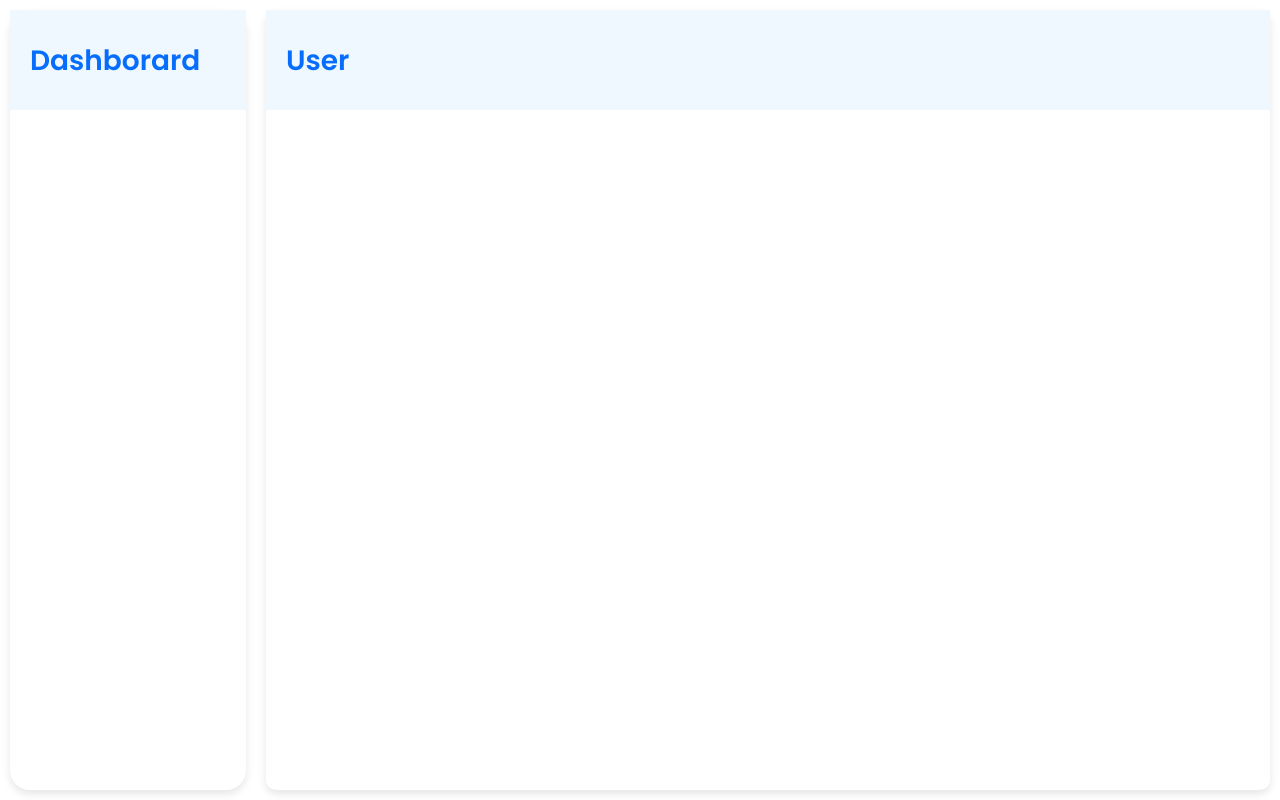
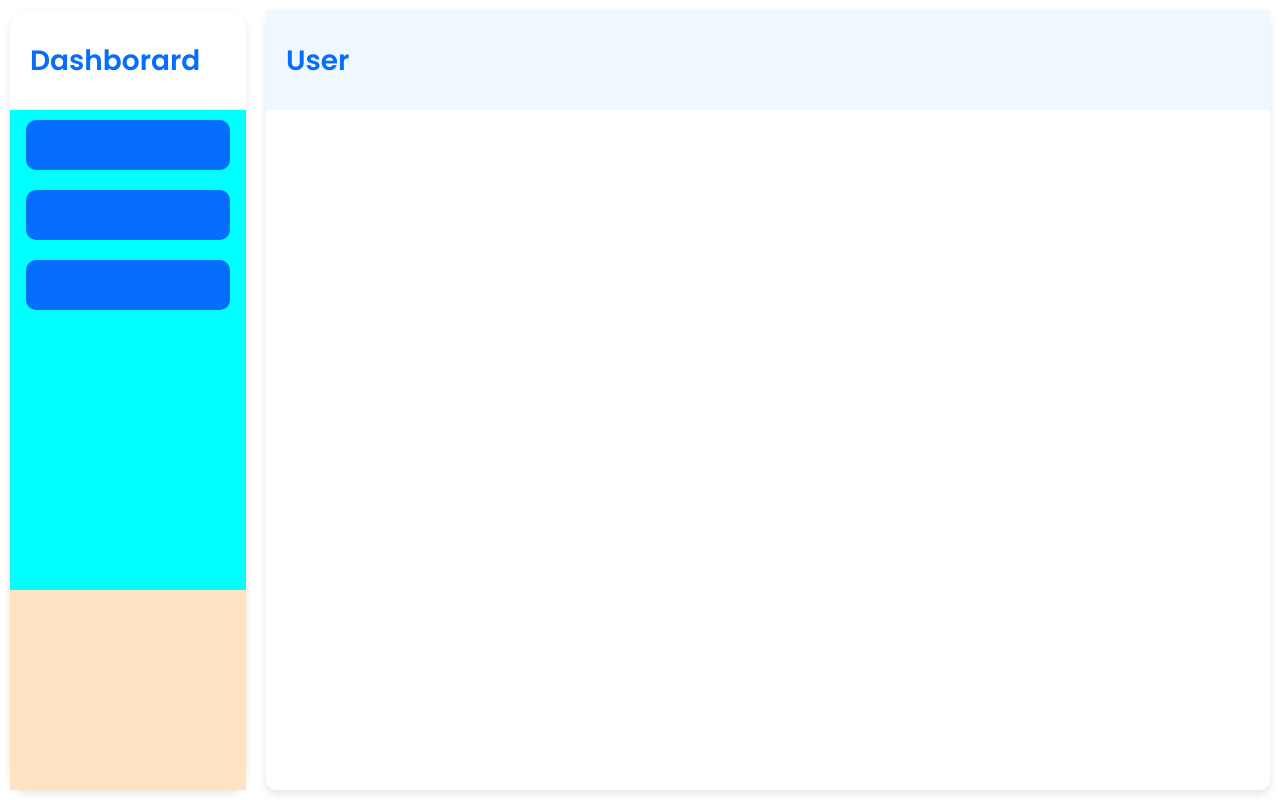
Before and after one commit to anirudh-mk/agriculture-automation-using-iot-frontend-web, a React (Vite) app: page / in a window 1280 px wide. Built offline with nearby package versions, Linux system fonts and the light colour scheme.

Commit message:
some styles updated

```diff
--- a/components/SideNavigationBar/SideNavigationBar.css
+++ b/components/SideNavigationBar/SideNavigationBar.css
@@ -1,5 +1,7 @@
 .sideNavigationBarContainer{
     position: relative;
+    display: flex;
+    flex-direction: column;
     width: 100%;
     height: 100%;
     background-color: '#fff';
@@ -7,10 +9,11 @@
     border-radius: 20px;
 }
 .sideNavigationBarHeaddingContainer{
-    position: absolute;
+    display: flex;
     width: 100%;
     height: 100px;
-    background-color: aliceblue;
+    overflow: hidden;
+    text-overflow: ellipsis;
 }
 .sideNavigationBarHeaddingContainer h1{
     position: absolute;
@@ -18,4 +21,18 @@
     left: 20px;
     font-size: 28px;
     color: #076DFC;
+    overflow: hidden;
 }
+.sideNavigationBarButtonContainer{
+    display: flex;
+    flex: 1;
+    flex-direction: column;
+    width: 100%;
+    align-items: center;
+    background-color: aqua;
+}
+.navigationButtonBottomContainer{
+    display: flex;
+    height: 200px;
+    background-color: bisque;
+}
--- a/components/SideNavigationBar/SideNavigationBar.jsx
+++ b/components/SideNavigationBar/SideNavigationBar.jsx
@@ -1,13 +1,33 @@
 import React from "react";
 import "./SideNavigationBar.css";
-
+import IconButton from "../IconButton/IconButton";
 function SideNavigationBar() {
   return (
     <div className="sideNavigationBarContainer">
       <div className="sideNavigationBarHeaddingContainer">
         <h1>Dashborard</h1>
       </div>
-      <div className="sideNavigationBarButtonContainer"></div>
+      <div className="sideNavigationBarButtonContainer">
+        <IconButton
+          width={"16vw"}
+          height={50}
+          backgroundColor="#076DFC"
+          borderRadius={10}
+        />
+        <IconButton
+          width={"16vw"}
+          height={50}
+          backgroundColor="#076DFC"
+          borderRadius={10}
+        />
+        <IconButton
+          width={"16vw"}
+          height={50}
+          backgroundColor="#076DFC"
+          borderRadius={10}
+        />
+      </div>
+      <div className="navigationButtonBottomContainer"></div>
     </div>
   );
 }
```
